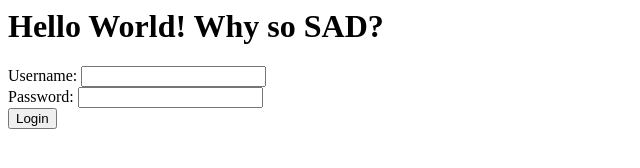
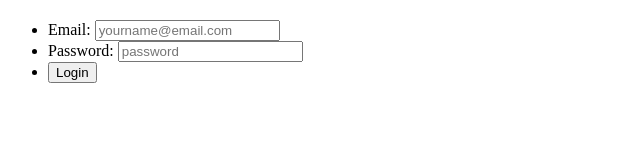
Before and after one commit to tmccoy/sad, a plain HTML site: page app/index.html in a window 1280 px wide. Shown: the whole page, without its empty margins (0-640 px from the left). Drawn offline with Linux system fonts and the light colour scheme.

Commit message:
updated index.html with new login page

```diff
--- a/app/index.html
+++ b/app/index.html
@@ -1,11 +1,19 @@
-<html>
-    <body>
-        <h1>Hello World! Why so SAD?</h1>
-        <form name="login">
-            Username: <input type="text" name="username"><br>
-            Password: <input type="password" name"pwd"><br>
-            <input type="submit" value="Login">
-
-        </form>
-    </body>
-</html>
+<!DOCTYPE html>
+<section class="loginform cf">
+<head>
+<link rel="stylesheet" type="text/css" href="mystyle.css">
+</head>
+<form name="Shift Exchange System" action="index_submit" method="get" accept-charset="utf-8">
+	<h1> </h1>
+	<ul>
+		<li><label for="usermail">Email:</label>
+		<input type="email" name="usermail" placeholder="yourname@email.com" required>
+	</li>
+		<li><label for="password">Password:</label>
+		<input type="password" name="password" placeholder="password" required>
+	</li>
+		<li>
+		<input type="submit" value="Login"></li>
+	</ul>
+</form>
+</section>
```
